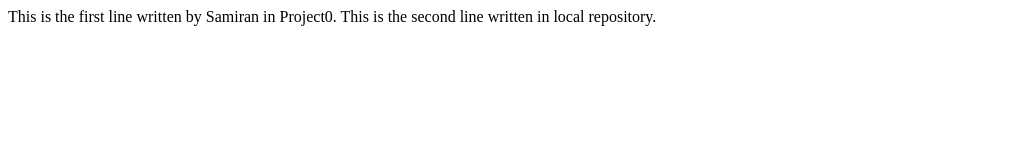
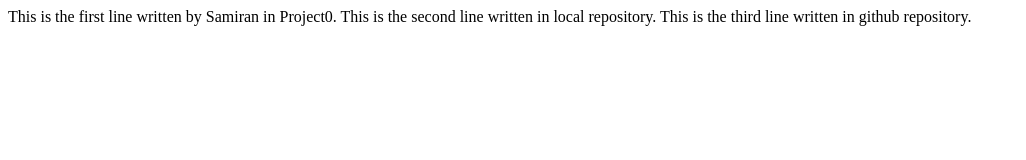
Before and after one commit to samiranmanna/Project0, a plain HTML site: page index.html in a window 1280 px wide. Shown: the whole page, without its empty margins (0-1026 px from the left). Drawn offline with Linux system fonts and the light colour scheme.

Commit message:
Third line changes from github

```diff
--- a/index.html
+++ b/index.html
@@ -6,5 +6,6 @@
     <body>
         This is the first line written by Samiran in Project0.
 	This is the second line written in local repository.
+	This is the third line written in github repository.
     </body>
 </html>
```
